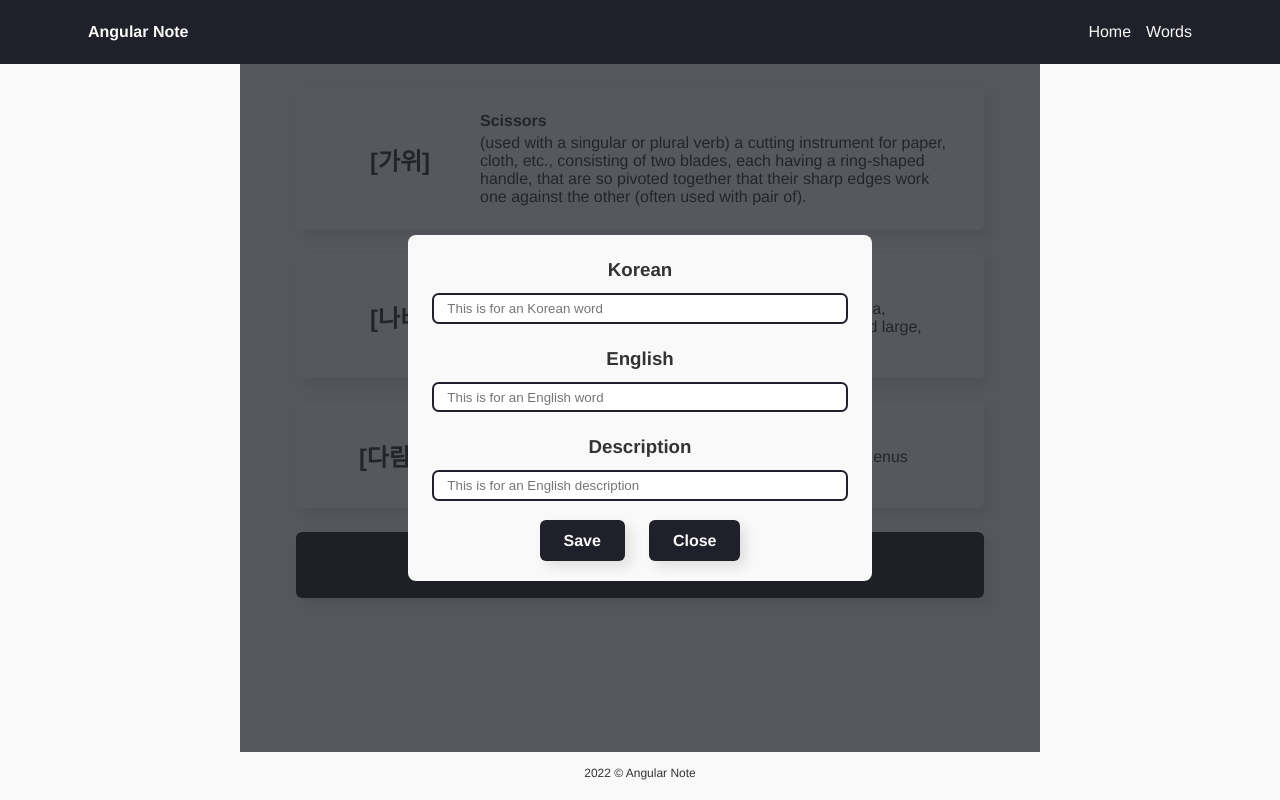
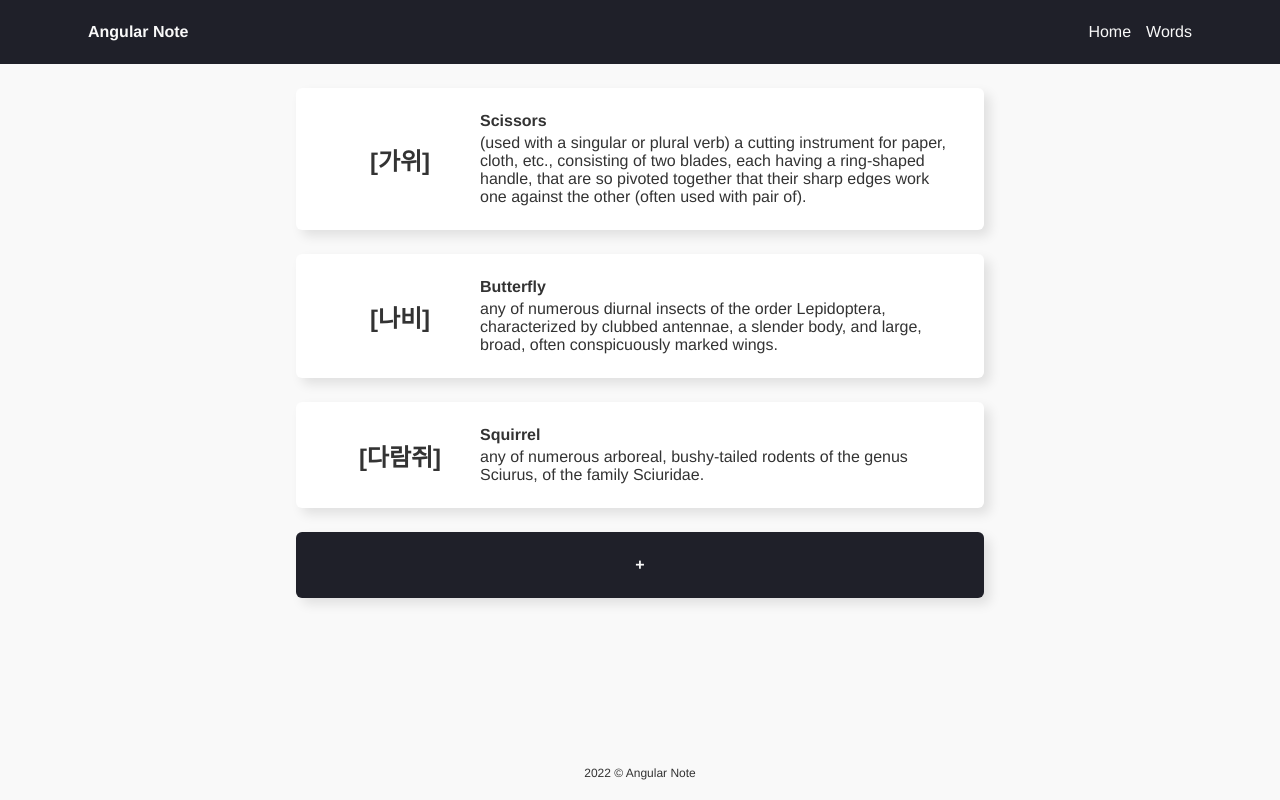
Before and after one commit to johanneslee/angular-notes, an Angular app: page /words in a window 1280 px wide. Built offline with nearby package versions, Linux system fonts and the light colour scheme.

Commit message:
Edit components

```diff
--- a/src/app/app.module.ts
+++ b/src/app/app.module.ts
@@ -1,6 +1,7 @@
 import { NgModule } from '@angular/core';
 import { BrowserModule } from '@angular/platform-browser';
 import { RouterModule } from '@angular/router';
+import { FormsModule } from '@angular/forms';
 
 import { AppComponent } from './app.component';
 import { HeaderComponent } from './components/header/header.component';
@@ -29,7 +30,8 @@ import { HomeComponent } from './components/home/home.component';
     RouterModule.forRoot([
       {path: '', component: HomeComponent},
       {path: 'words', component: WordsComponent}
-    ])
+    ]),
+    FormsModule
   ],
   providers: [],
   bootstrap: [AppComponent]
--- a/src/app/components/add-word/add-word.component.html
+++ b/src/app/components/add-word/add-word.component.html
@@ -1,24 +1,26 @@
-<div class="plus">+</div>
-<div class="popup_container">
+<div class="plus" (click)="toggleAddWord()">+</div>
+<div class="popup_container" *ngIf="displayBox">
   <div class="popup_content">
     <div class="box center">
+      <form>
         <ul>
           <li><h3>Korean</h3></li>
-        <li><input type="text" name="korean" placeholder="This is for an Korean word" /></li>
+          <li><input type="text" name="korean" [(ngModel)]="korean" placeholder="This is for an Korean word" /></li>
         </ul>
         <ul>
           <li><h3>English</h3></li>
-        <li><input type="text" name="english" placeholder="This is for an English word" /></li>
+          <li><input type="text" name="english" [(ngModel)]="english" placeholder="This is for an English word" /></li>
         </ul>
         <ul>
           <li><h3>Description</h3></li>
-        <li><input type="text" name="description" placeholder="This is for an English description" /></li>
+          <li><input type="text" name="description" [(ngModel)]="description" placeholder="This is for an English description" /></li>
         </ul>
+      </form>
     </div>
     <div class="box center">
-      <a class="button">Save</a>
-      <a class="button">Close</a>
+      <a class="button" (click)="onSubmit()">Save</a>
+      <a class="button" (click)="toggleAddWord()">Close</a>
     </div>
   </div>
 </div>
-<div class="dimmed"></div>
+<div class="dimmed" *ngIf="displayBox"></div>
--- a/src/app/components/add-word/add-word.component.ts
+++ b/src/app/components/add-word/add-word.component.ts
@@ -6,15 +6,41 @@ import { Component, OnInit } from '@angular/core';
   styleUrls: ['./add-word.component.sass']
 })
 export class AddWordComponent implements OnInit {
-  addWord: boolean = false;
+  displayBox: boolean = false;
+
+  korean?: string;
+  english?: string;
+  description?: string;
 
   constructor() { }
 
   ngOnInit(): void {
   }
 
-  onAddWord() {
-    this.addWord = !this.addWord;
-    console.log(this.addWord);
+  toggleAddWord() {
+    this.displayBox = !this.displayBox;
+  }
+
+  onSubmit() {
+    if(!this.korean) {
+      alert('Please enter a Korean!');
+    }
+
+    if(!this.english) {
+      alert('Please enter a English!');
+    }
+
+    if(!this.description) {
+      alert('Please enter a Description!');
+    }
+
+    const Word = {
+      korean: this.korean,
+      english: this.english,
+      description: this.description
+    }
+
+    // @todo - emit event
+    // 1:31:59
   }
 }
```
Lines whose indentation alone changed are shown as unchanged.
